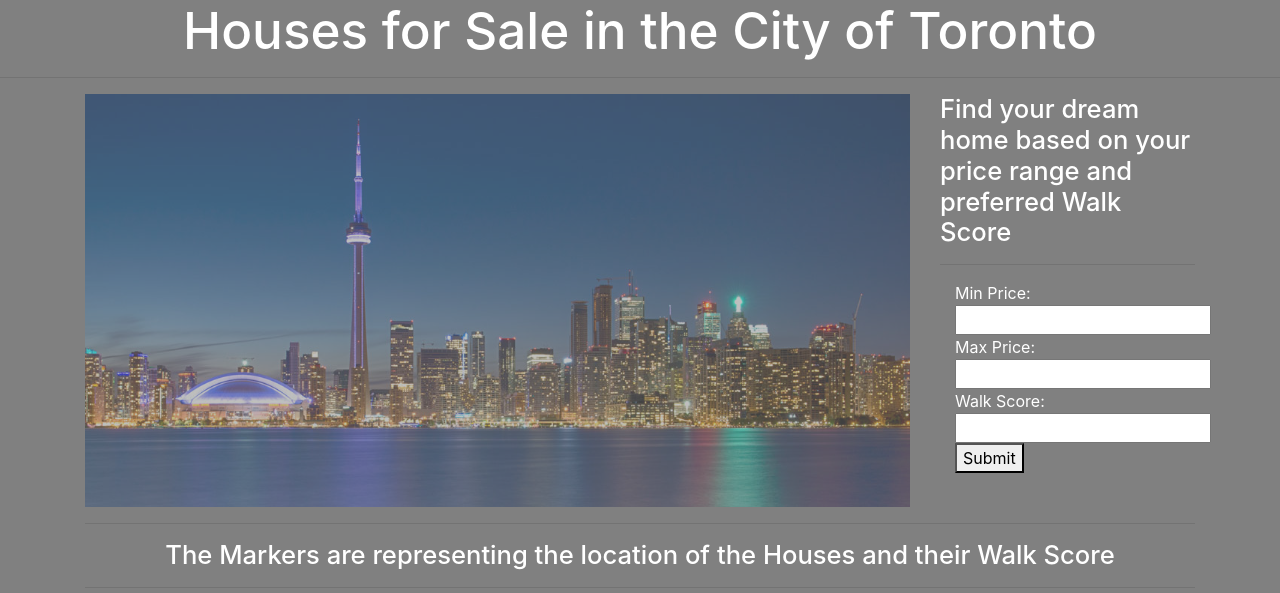
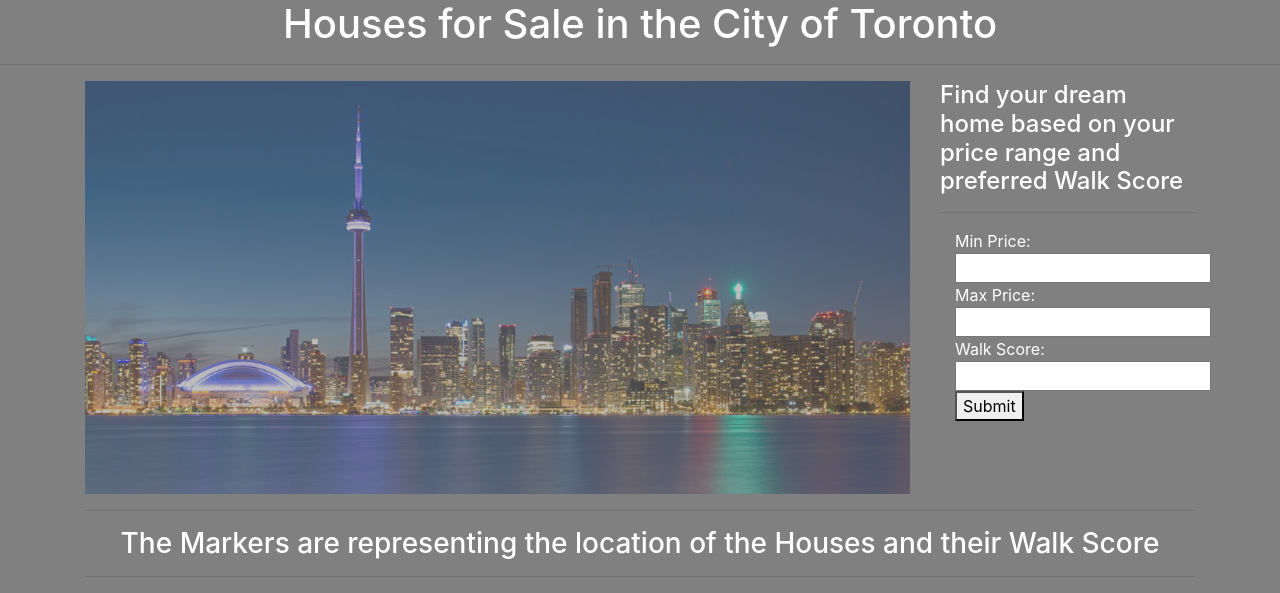
Before and after one commit to monabuttu/walkablehousing, a Flask app: page / in a window 1280 px wide. Shown: the top 593 px of the page. Run offline with Flask 2, Linux system fonts and the light colour scheme; data comes from the database, SQL or seed files in the repository; data that the repository does not hold is empty; some libraries are stand-ins or nearby versions.

Commit message:
Update index.html

```diff
--- a/toronto_real_estate/templates/index.html
+++ b/toronto_real_estate/templates/index.html
@@ -40,7 +40,7 @@
 <!-- insert a navigation bar-->
 <div class="topnav">
   <div class="text-center">
-    <h1 class="display_title" style="font-size:4vw"> Houses for Sale in the City of Toronto</h1>
+    <h1 class="display_title" align="center"> Houses for Sale in the City of Toronto</h1>
     <hr>
   <!-- <a href="/data">Map and information about the selection</a> -->
   <!-- <a href="#contact">Contact</a>
@@ -59,13 +59,12 @@ style="width:100%;">
       <div class="col-lg-3 col-md-12">
         <!-- Right Box -->
         <div class="box">
-          <h2 class="title" style="font-size:2vw">Find your dream home based on your price range and preferred Walk Score</h2>
+          <h4 class="title">Find your dream home based on your price range and preferred Walk Score</h4>
           <hr>
           <div class="container">
             <div class="row" style="padding-bottom: 30px;">
               <div class="col-lg-9 col-md-12">
                 <!-- Left box  -->
-
                 <div>Min Price: <input type="number" id="minprice"></div>
                 <div>Max Price: <input type="number" id="maxprice"></div>
                 <div>Walk Score: <input type="number" id="wscore"></div>
@@ -85,7 +84,7 @@ style="width:100%;">
   <hr>
   <div class="Map title">
   <div class="text-center">
-  <h5 class="display-5" style="font-size:2vw"> The Markers are representing the location of the Houses and their Walk Score</h5>
+  <h3 class="display-5"> The Markers are representing the location of the Houses and their Walk Score</h3>
   <hr>
   </div>
   </div>
```
